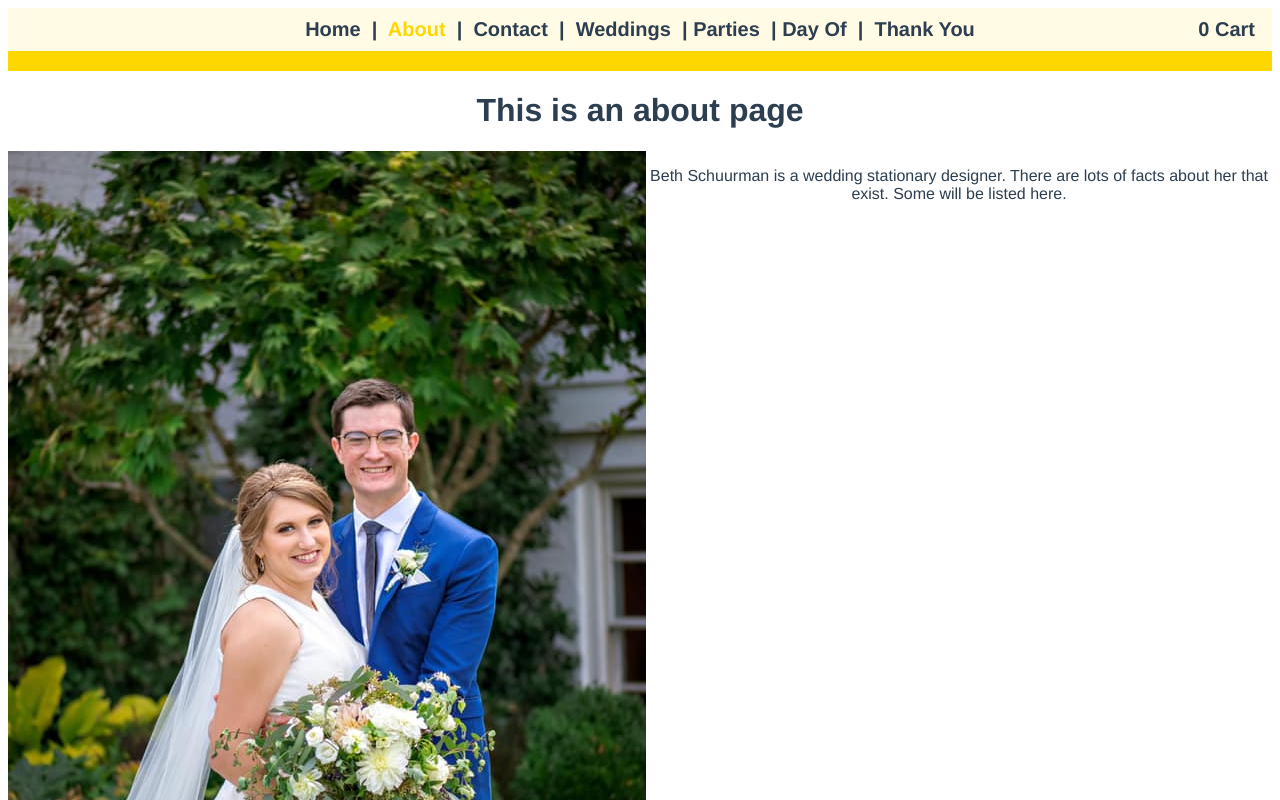
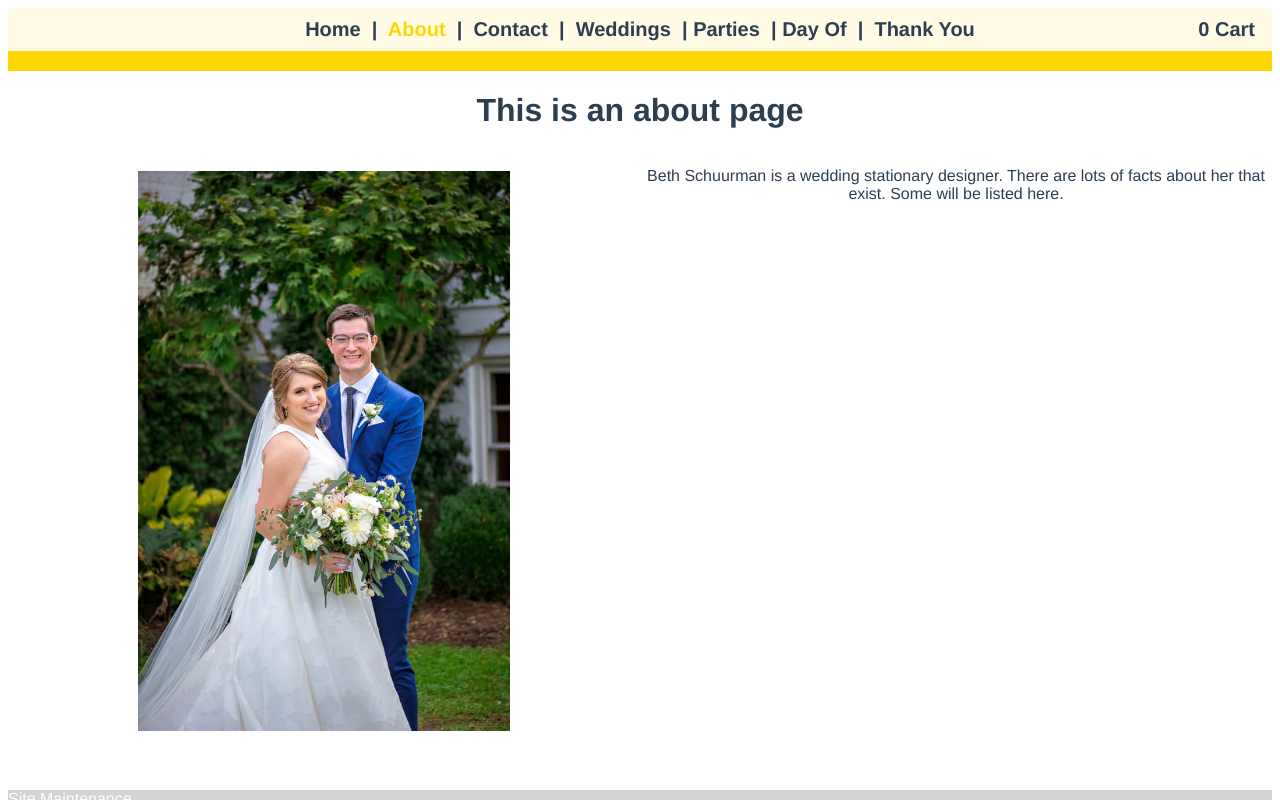
Before and after one commit to john-limkeman/Philocalist-Website, a Vue app in the folder philocalist-website/Vue/: page /#/about in a window 1280 px wide. Shown: the top 800 px of the page. Built offline with nearby package versions, Linux system fonts and the light colour scheme; sample sign-in values are in the browser's storage.

Commit message:
tweaked about page styling

```diff
--- a/philocalist-website/Vue/src/views/About.vue
+++ b/philocalist-website/Vue/src/views/About.vue
@@ -25,6 +25,10 @@ export default {
 }
 img{
   grid-area: photo;
+  margin: 20px;
+  height: 70vh;
+  width: auto;
+  justify-self: center;
 }
 p{
   grid-area: info;
--- a/philocalist-website/Vue/src/views/Cart.vue
+++ b/philocalist-website/Vue/src/views/Cart.vue
@@ -56,6 +56,10 @@ components: {
 
 #listingContainer{
   grid-area: listing;
+  display: flex;
+  flex-direction: column;
+  align-items: center;
+  justify-content: center;
 }
 #paymentContainer{
   grid-area: payment;
```
